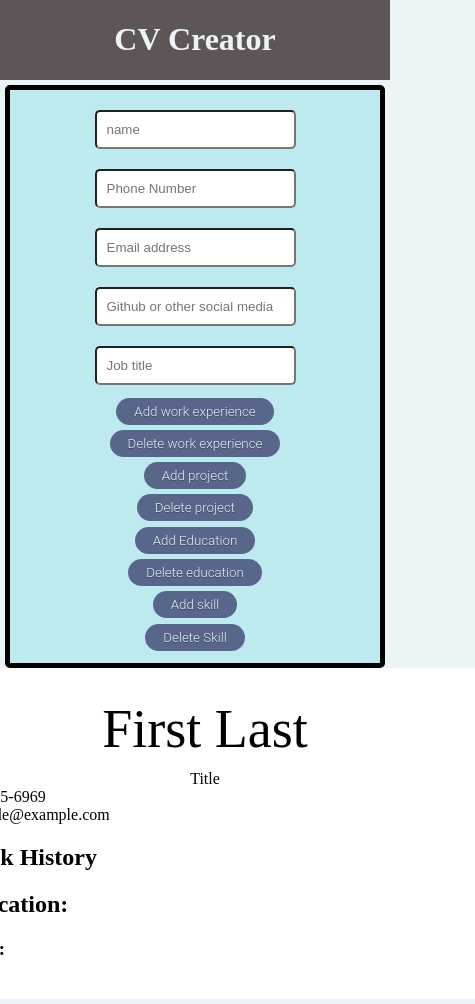
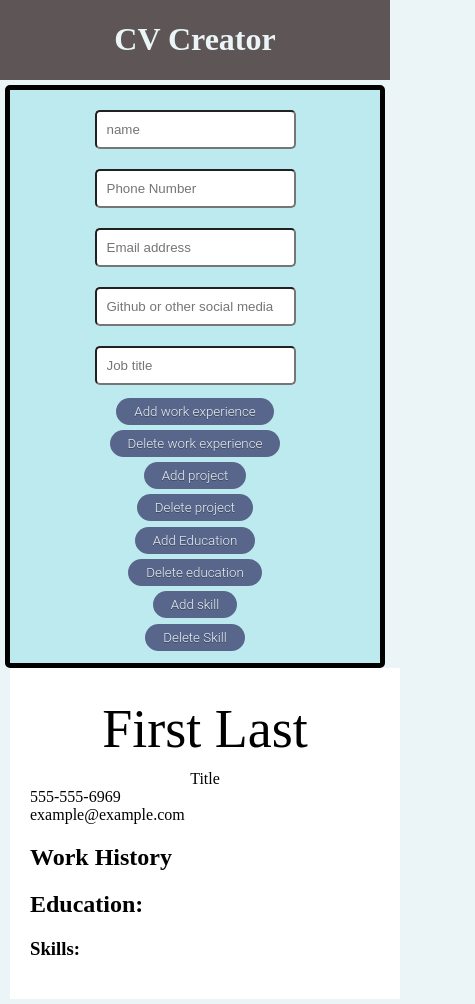
Before and after one commit to 9James9/CVMaker, a React (Create React App) app: page / in a window 390 px wide. Shown: the whole page, 475 px wide, since content can reach past the window. Built offline with nearby package versions, Linux system fonts and the light colour scheme.

Commit message:
fixed output container sizing on mobile

```diff
--- a/src/components/Main/main.css
+++ b/src/components/Main/main.css
@@ -10,12 +10,18 @@
         flex-direction: column;
     }
     .input-container {
-        width: 500px !important;
+        width: 700px !important;
+    }
+    .output-container {
+      width: 500px;
     }
 }
 @media (max-width: 700px) {
     .input-container {
         width: 350px !important;
+    }
+    .output-container {
+      width: 350px !important;
     }
 }
 .input-container {
```
Also changed, not shown: package.json (+8 -2 lines), 1 other file (tests, documents, lock files or other folders).
